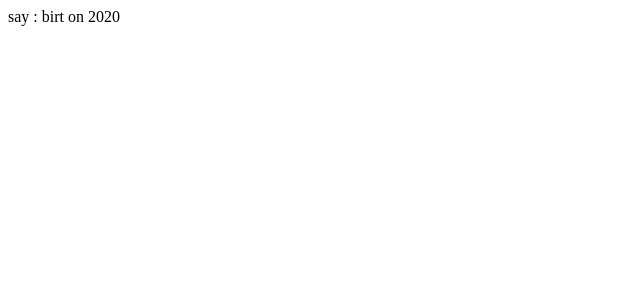
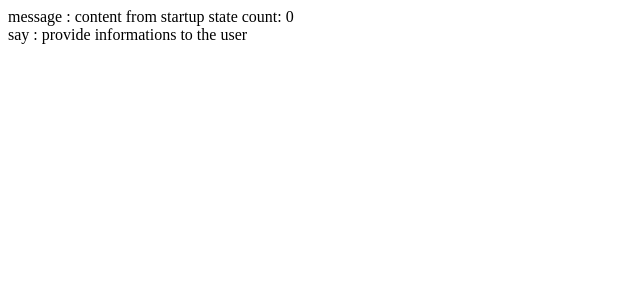
Before and after one commit to kaishui/zijing, a React app: page / in a window 1280 px wide. Shown: the top 300 px of the page, without its empty margins (0-640 px from the left). Built offline with nearby package versions, Linux system fonts and the light colour scheme.

Commit message:
react state

```diff
--- a/src/App.tsx
+++ b/src/App.tsx
@@ -1,9 +1,9 @@
 import * as React from 'react';
 import * as ReactDOM from 'react-dom';
 
-import {Hello} from './components/Hello'
+import {World} from './components/World'
 
 ReactDOM.render(
-    <Hello message="birt on 2020"/>,
+    <World message='content from startup'/>,
     document.getElementById('root')
 );
--- a/src/components/Hello.tsx
+++ b/src/components/Hello.tsx
@@ -1,5 +1,6 @@
 import * as React from 'react';
 import * as ReactDom from 'react-dom';
+
 
 type Message = {
     message:  string
--- /dev/null
+++ b/src/components/World.tsx
@@ -0,0 +1,24 @@
+import * as React from 'react';
+import * as ReactDom from 'react-dom';
+import {Hello} from './Hello'
+
+class World extends React.Component<{message: string},{count: number}> {
+
+    constructor(props){
+        super(props);
+        this.state = {
+            count: 0
+        }
+    }
+
+    render() {
+        return (
+        <div>
+            message : {this.props.message} state count: {this.state.count}
+            <Hello message='provide informations to the user'></Hello>
+        </div>
+        );
+    }
+}
+
+export { World };
```
